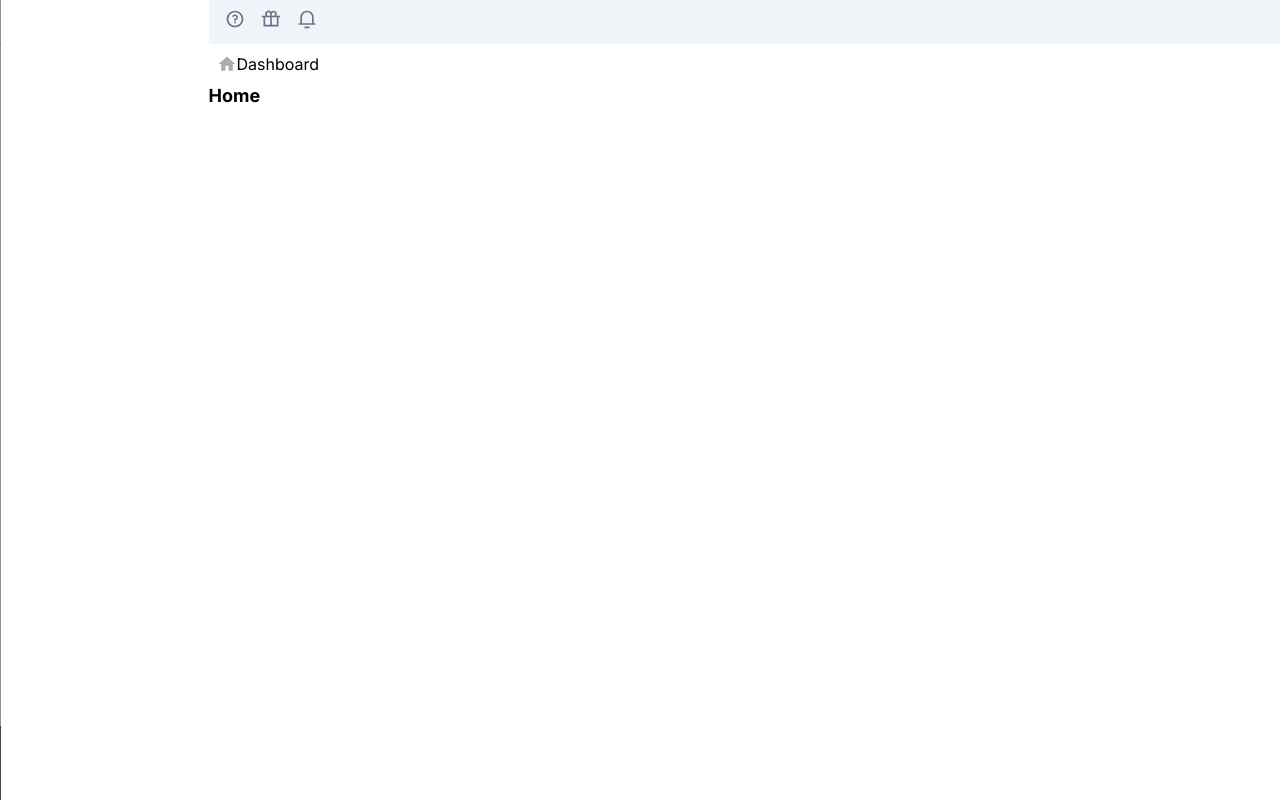
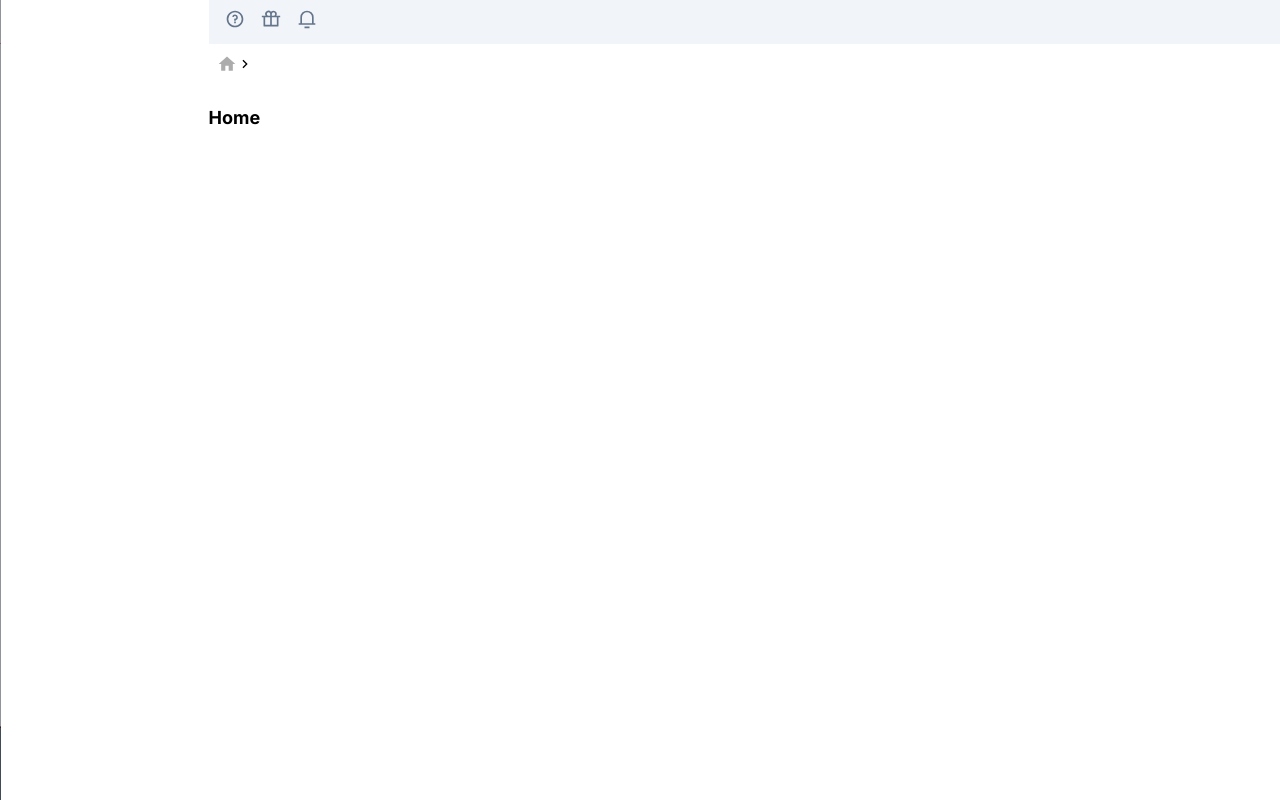
Before and after one commit to MiguelHG2351/github-clone, a Next.js app in the folder app/: page / in a window 1280 px wide. Built offline with nearby package versions, Linux system fonts and the light colour scheme.

Commit message:
breadcrumbs funcionando

```diff
--- /dev/null
+++ b/app/src/components/container/Sidenav/Breadcrumb.js
@@ -0,0 +1,46 @@
+import { useRouter } from 'next/router';
+import Link from 'next/link';
+import React from 'react';
+
+export default function Breadcrumb() {
+    const router = useRouter();
+    const routes = router.pathname.split('/').slice(1);
+    console.log(routes);
+
+    return (
+        <div className="breadcrumb p-2 h-11">
+            <Link href="/">
+                <a className="inline-block">
+                    <svg
+                        className="align-middle"
+                        xmlns="http://www.w3.org/2000/svg"
+                        width="20"
+                        height="20"
+                        viewBox="0 0 20 20"
+                        fill="none"
+                    >
+                        <path
+                            d="M8.33335 16.6667V11.6667H11.6667V16.6667H15.8334V10H18.3334L10 2.5L1.66669 10H4.16669V16.6667H8.33335Z"
+                            fill="#ACACAC"
+                        />
+                    </svg>
+                </a>
+            </Link>
+            {routes.map((route, index) => (
+                <React.Fragment key={index + route}>
+                    <svg
+                        xmlns="http://www.w3.org/2000/svg"
+                        viewBox="0 0 24 24"
+                        className="h-4 w-4 inline-block align-middle"
+                        aria-hidden="true"
+                        fill="currentColor"
+                    >
+                        <path fill="none" d="M0 0h24v24H0z"></path>
+                        <path d="M13.172 12l-4.95-4.95 1.414-1.414L16 12l-6.364 6.364-1.414-1.414z"></path>
+                    </svg>
+                    <span className="align-middle">{route}</span>
+                </React.Fragment>
+            ))}
+        </div>
+    );
+}
--- a/app/src/components/container/Sidenav/index.js
+++ b/app/src/components/container/Sidenav/index.js
@@ -1,28 +1,11 @@
-import Link from 'next/link';
+// import Link from 'next/link';
+import Breadcrumb from "./Breadcrumb";
 
 export default function Sidenav() {
+
     return (
         <section className="options flex-col-reverse bg-light-blue flex items-stretch justify-between sticky md:static">
-            <div className="breadcrumb p-2">
-                <Link href="/">
-                    <a className="inline-block">
-                        <svg
-                            className="align-middle"
-                            xmlns="http://www.w3.org/2000/svg"
-                            width="20"
-                            height="20"
-                            viewBox="0 0 20 20"
-                            fill="none"
-                        >
-                            <path
-                                d="M8.33335 16.6667V11.6667H11.6667V16.6667H15.8334V10H18.3334L10 2.5L1.66669 10H4.16669V16.6667H8.33335Z"
-                                fill="#ACACAC"
-                            />
-                        </svg>
-                    </a>
-                </Link>
-                <span className='align-middle'>Dashboard</span>
-            </div>
+            <Breadcrumb />
             <div className="options-container flex">
                 <div className="empty w-11 h-11 md:w-0"></div>
                 <div className="list-options p-2 bg-gray-blue border-b border-red-800 flex-1 md:border-none">
```
